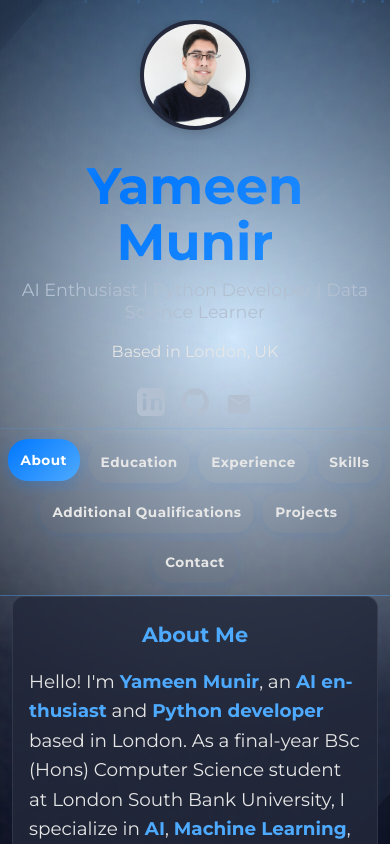
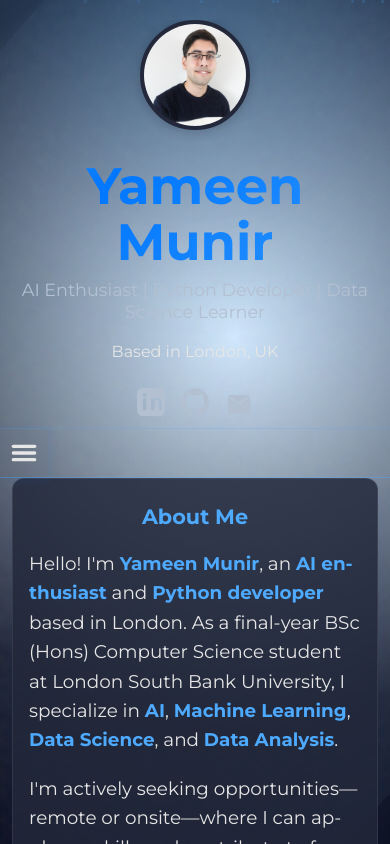
Before and after one commit to YameenMunir/Portfolio-Website, a React (Vite) app: page / in a window 390 px wide. Shown: the top 844 px of the page. Built offline with nearby package versions, Linux system fonts and the light colour scheme.

Commit message:
Update App.jsx: improve mobile navbar and UI

```diff
--- a/src/App.jsx
+++ b/src/App.jsx
@@ -30,6 +30,7 @@ function App() {
   const [active, setActive] = useState('about');
   const [showScroll, setShowScroll] = useState(false);
   const [expandedProjects, setExpandedProjects] = useState({});
+  const [navOpen, setNavOpen] = useState(false); // Add state for mobile nav
 
   // Scroll-to-top button logic
   window.onscroll = () => {
@@ -68,21 +69,148 @@ function App() {
         </div>
       </header>
       <nav className="navbar glass-navbar">
-        <ul>
+        {/* Burger icon for mobile */}
+        <button
+          className="burger"
+          aria-label="Open navigation"
+          aria-expanded={navOpen}
+          aria-controls="main-nav"
+          onClick={() => setNavOpen(v => !v)}
+          style={{
+            display: 'none',
+            background: 'none',
+            border: 'none',
+            padding: 0,
+            marginRight: '1rem',
+            cursor: 'pointer',
+            width: '48px',
+            height: '48px',
+            minWidth: '48px',
+            minHeight: '48px',
+            aspectRatio: '1 / 1',
+            display: 'flex',
+            alignItems: 'center',
+            justifyContent: 'center',
+            boxSizing: 'border-box',
+            borderRadius: 0 // ensure square shape, no rounding
+          }}
+        >
+          {/* Only visible on small screens via CSS */}
+          <svg
+            width="32"
+            height="32"
+            viewBox="0 0 24 24"
+            fill="none"
+            stroke="currentColor"
+            strokeWidth="2.5"
+            strokeLinecap="round"
+            strokeLinejoin="round"
+            style={{
+              display: 'block',
+              margin: '0 auto'
+            }}
+          >
+            <line x1="4" y1="7" x2="20" y2="7"/>
+            <line x1="4" y1="12" x2="20" y2="12"/>
+            <line x1="4" y1="17" x2="20" y2="17"/>
+          </svg>
+        </button>
+        <ul
+          id="main-nav"
+          className={navOpen ? 'open' : ''}
+          style={{
+            ...(window.innerWidth <= 768
+              ? {
+                  display: navOpen ? 'block' : 'none',
+                  position: 'absolute',
+                  top: '100%',
+                  left: 0,
+                  width: '100%',
+                  // Harmonize with site palette (glass effect, blue/white theme)
+                  background: 'rgba(30, 144, 255, 0.92)', // #1e90ff with opacity
+                  boxShadow: '0 2px 16px rgba(30,144,255,0.12)',
+                  zIndex: 10,
+                  borderRadius: '0 0 1rem 1rem',
+                  backdropFilter: 'blur(8px)',
+                  padding: '1.2rem 0',
+                  textAlign: 'center'
+                }
+              : { display: 'flex' })
+          }}
+        >
           {sections.map((s) => (
-            <li key={s.id}>
+            <li key={s.id} style={window.innerWidth <= 768 ? {margin: '0.6rem 0'} : {}}>
               <button
                 className={active === s.id ? 'active' : ''}
                 onClick={() => {
                   setActive(s.id);
                   scrollToSection(s.id);
+                  setNavOpen(false); // Close nav on mobile after click
                 }}
+                style={
+                  window.innerWidth <= 768
+                    ? {
+                        color: '#fff',
+                        fontSize: '1.15rem',
+                        fontWeight: 600,
+                        background: 'none',
+                        border: 'none',
+                        padding: '0.7rem 1.5rem',
+                        borderRadius: '0.5rem',
+                        transition: 'background 0.2s',
+                        cursor: 'pointer'
+                      }
+                    : {}
+                }
               >
                 {s.label}
               </button>
             </li>
           ))}
         </ul>
+        <style>
+          {`
+            @media (max-width: 768px) {
+              .navbar .burger {
+                display: block !important;
+              }
+              .navbar ul {
+                display: none;
+              }
+              .navbar ul.open {
+                display: block;
+              }
+              .navbar ul.open button.active,
+              .navbar ul.open button:hover {
+                background: rgba(255,255,255,0.12);
+                color: #fff;
+              }
+            }
+            @media (min-width: 769px) {
+              .navbar .burger {
+                display: none !important;
+              }
+              .navbar ul {
+                display: flex !important;
+                position: static !important;
+                background: none !important;
+                box-shadow: none !important;
+                border-radius: 0 !important;
+                padding: 0 !important;
+                text-align: left !important;
+              }
+              .navbar ul li button {
+                color: inherit !important;
+                font-size: inherit !important;
+                font-weight: inherit !important;
+                background: none !important;
+                border: none !important;
+                padding: 0.5rem 1.2rem !important;
+                border-radius: 0.5rem !important;
+              }
+            }
+          `}
+        </style>
       </nav>
       <main className="container">
         {/* Cinematic Blobs for background */}
```
Also changed, not shown: src/App.js (added), src/assets/YM-Logo.png (deleted), src/components/EngagementFeatures.jsx (added), src/components/MobileNavbar.css (added), src/components/MobileNavbar.jsx (added), src/components/ModernProjectCard.jsx (added), src/components/ParticleBackground.css (added), src/components/ParticleBackground.js (added), src/hooks/usePerformanceOptimization.js (added), src/index.js (added).
